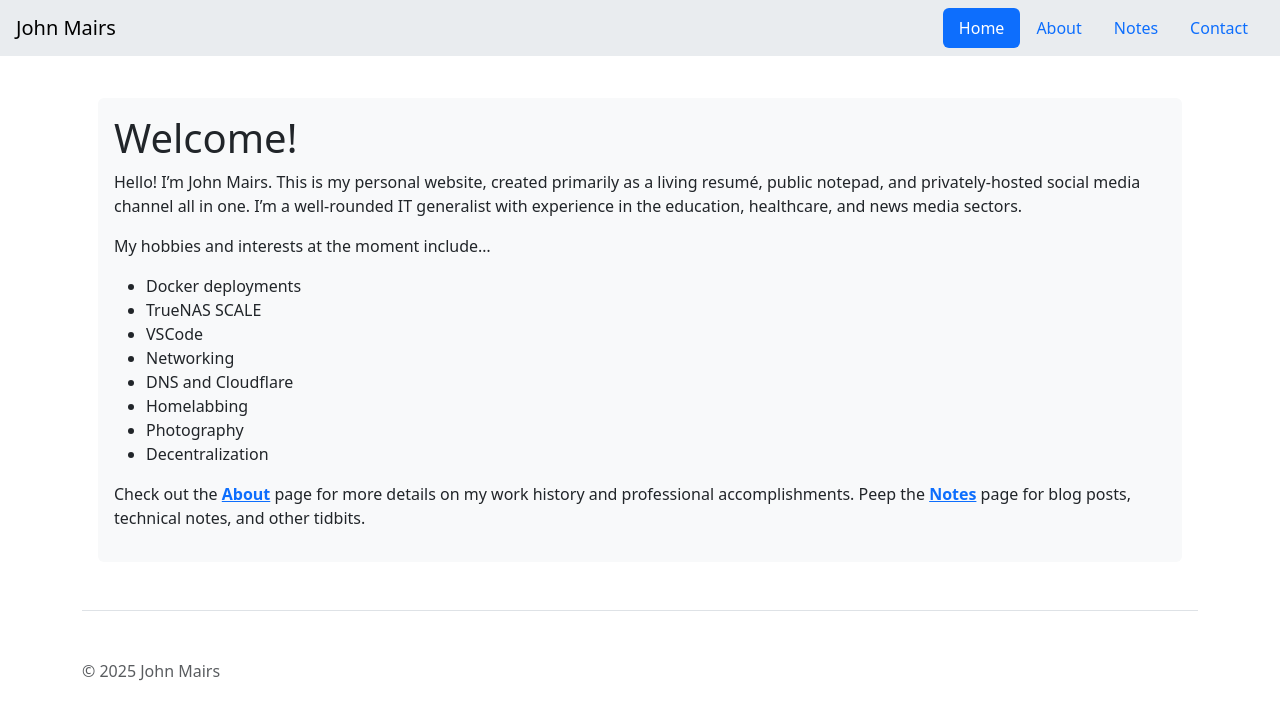
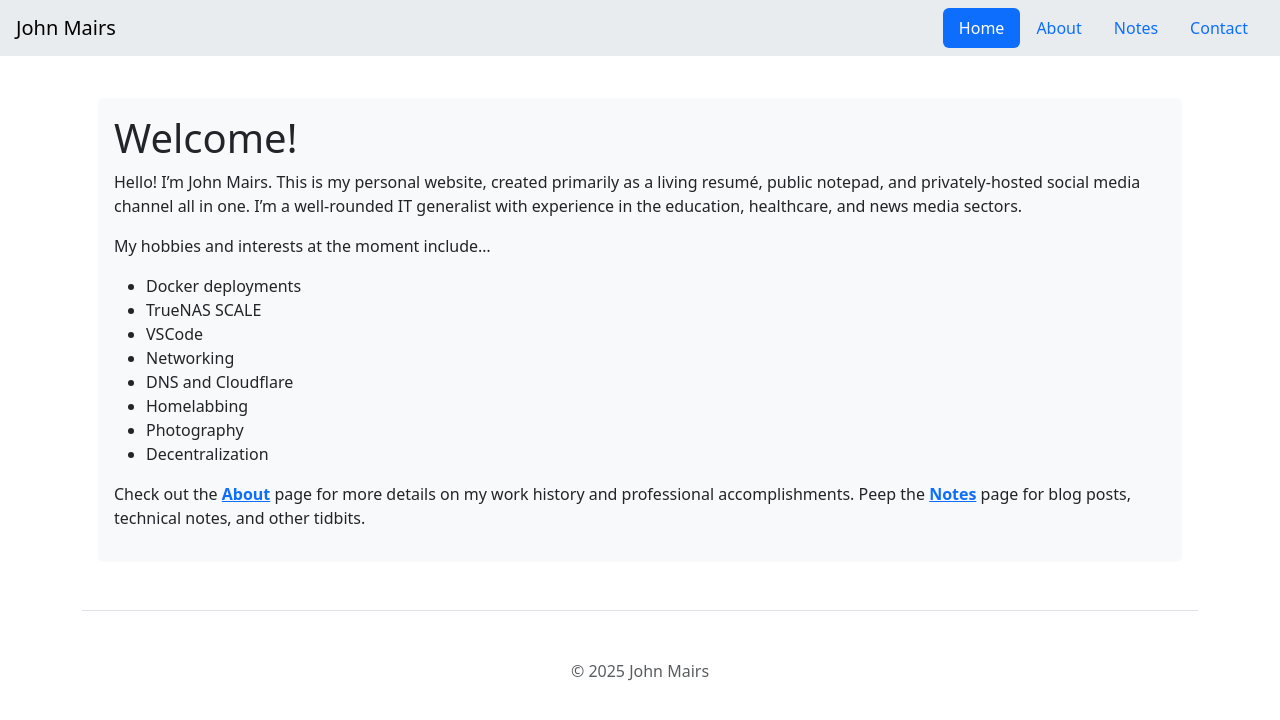
Before and after one commit to jmairs/jmairs.github.io, a Jekyll site: the page built from index.md, in a window 1280 px wide. Shown: the top 720 px of the page. Built offline with Jekyll 4.4.1, drawn with Linux system fonts in a browser that asks for light colours.

Commit message:
center footer text

```diff
--- a/_layouts/base.html
+++ b/_layouts/base.html
@@ -31,7 +31,7 @@
       <main class="my-5">
         {{ content }}
       </main>
-      <footer class="pt-5 my-5 text-body-secondary border-top">
+      <footer class="pt-5 my-5 text-body-secondary border-top text-center">
         &copy; {{ 'now' | date: "%Y" }} {{ site.author.name }}
       </footer>
     </div>
```
Also changed, not shown: 7 other files.
